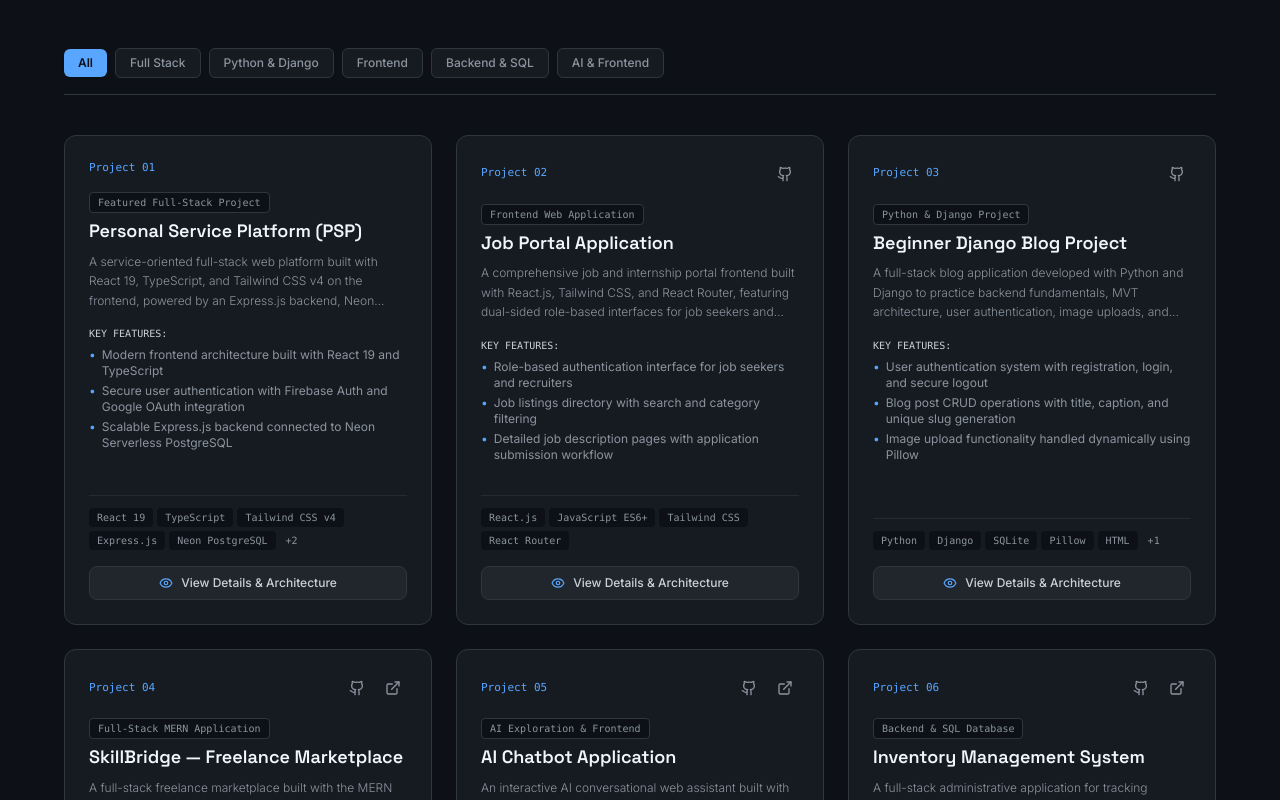
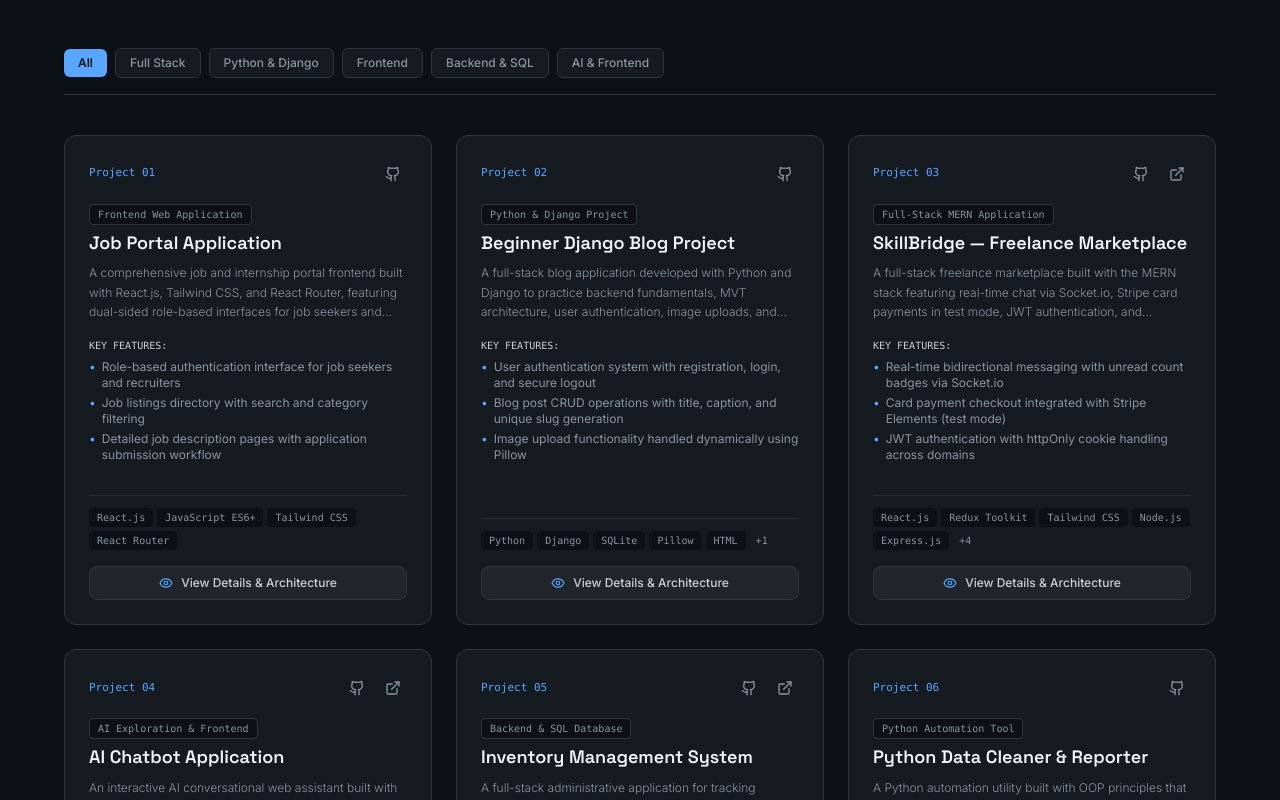
Before and after one commit to hamidnadeem043/hamidnadeem-portfolio, a React (Vite) app: page / in a window 1280 px wide. Shown: the part 4780-5580 px from the top of the page. Built offline with nearby package versions, Linux system fonts and the light colour scheme.

Commit message:
Remove private PSP project from portfolio projects showcase

```diff
--- a/src/data/portfolioData.js
+++ b/src/data/portfolioData.js
@@ -244,39 +244,8 @@ export const learningPaths = [
 
 export const projectsData = [
   {
-    id: "psp",
+    id: "job-portal",
     number: "Project 01",
-    title: "Personal Service Platform (PSP)",
-    badge: "Featured Full-Stack Project",
-    status: "Ongoing Project",
-    category: "Full Stack",
-    description:
-      "A service-oriented full-stack web platform built with React 19, TypeScript, and Tailwind CSS v4 on the frontend, powered by an Express.js backend, Neon PostgreSQL with Drizzle ORM, and Firebase Authentication.",
-    longDescription:
-      "Personal Service Platform (PSP) is a modern full-stack web application designed for service-oriented functionality. It features a type-safe frontend built with React 19 and TypeScript, styled using Tailwind CSS v4. The backend is implemented with Express.js, integrating Neon Serverless PostgreSQL through Drizzle ORM for reliable, type-safe database queries. Authentication is managed securely through Firebase Authentication with Google OAuth integration.",
-    stack: [
-      "React 19",
-      "TypeScript",
-      "Tailwind CSS v4",
-      "Express.js",
-      "Neon PostgreSQL",
-      "Drizzle ORM",
-      "Firebase Auth",
-    ],
-    features: [
-      "Modern frontend architecture built with React 19 and TypeScript",
-      "Secure user authentication with Firebase Auth and Google OAuth integration",
-      "Scalable Express.js backend connected to Neon Serverless PostgreSQL",
-      "Type-safe database schemas and migrations managed via Drizzle ORM",
-      "Responsive, clean user interface styled with Tailwind CSS v4",
-      "Service-oriented platform workflows and data management",
-    ],
-    github: "",
-    live: "",
-  },
-  {
-    id: "job-portal",
-    number: "Project 02",
     title: "Job Portal Application",
     badge: "Frontend Web Application",
     status: "Frontend Complete",
@@ -300,7 +269,7 @@ export const projectsData = [
   },
   {
     id: "django-blog",
-    number: "Project 03",
+    number: "Project 02",
     title: "Beginner Django Blog Project",
     badge: "Python & Django Project",
     status: "Completed Project",
@@ -323,7 +292,7 @@ export const projectsData = [
   },
   {
     id: "skillbridge",
-    number: "Project 04",
+    number: "Project 03",
     title: "SkillBridge — Freelance Marketplace",
     badge: "Full-Stack MERN Application",
     status: "Live Project",
@@ -355,7 +324,7 @@ export const projectsData = [
   },
   {
     id: "ai-chatbot",
-    number: "Project 05",
+    number: "Project 04",
     title: "AI Chatbot Application",
     badge: "AI Exploration & Frontend",
     status: "Live Project",
@@ -377,7 +346,7 @@ export const projectsData = [
   },
   {
     id: "inventory",
-    number: "Project 06",
+    number: "Project 05",
     title: "Inventory Management System",
     badge: "Backend & SQL Database",
     status: "Live Project",
@@ -399,7 +368,7 @@ export const projectsData = [
   },
   {
     id: "python-cleaner",
-    number: "Project 07",
+    number: "Project 06",
     title: "Python Data Cleaner & Reporter",
     badge: "Python Automation Tool",
     status: "Completed Tool",
```
